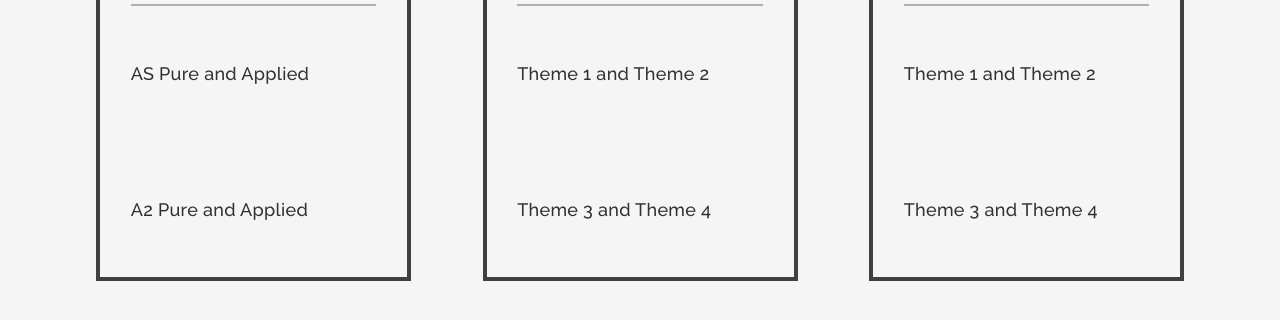
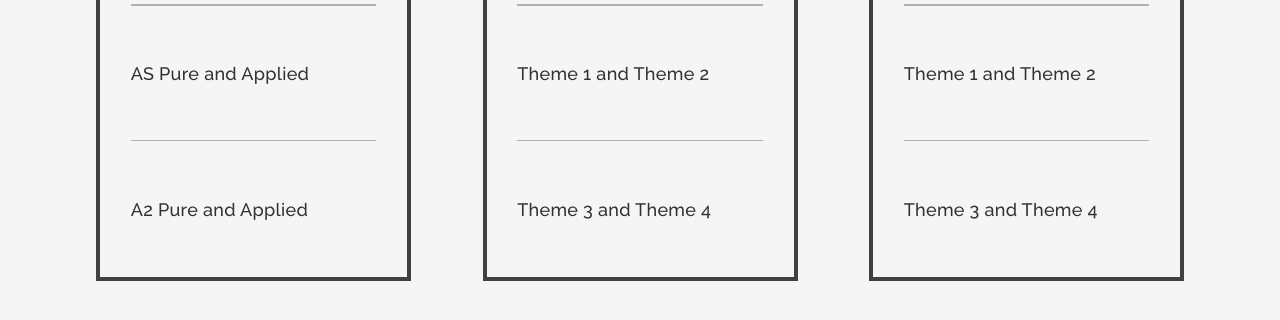
Before and after one commit to BerkayNesanir/a-level-revision-website, a plain HTML site: page pages/home/index.html in a window 1280 px wide. Shown: the part 394-714 px from the top of the page. Drawn offline with Linux system fonts and the light colour scheme.

Commit message:
added a second border in the revision cards

```diff
--- a/pages/home/style.css
+++ b/pages/home/style.css
@@ -117,7 +117,7 @@ li {
 .revision-subject-card-title {
    --mobileFontSize: 20px;
    height: 35%;
-   border-bottom: solid 2px var(--greyBorder);
+   border-bottom: solid 2.2px var(--greyBorder);
    font-family: var(--josefinSans);
    font-size: var(--mobileFontSize);
    font-weight: 600;
@@ -137,14 +137,25 @@ li {
 .revision-subject-card-link {
    --mobileFontSize: 16px;
    display: table-cell;
+   position: relative;
+   padding: 0 10%;
    vertical-align: middle;
-   padding: 0 10%;
    font-family: var(--raleway);
    font-size: var(--mobileFontSize);
    font-weight: 500;
    letter-spacing: 0.3px;
    color: var(--blackSubHeading);
    transition: background-color 0.18s;
+}
+
+.revision-subject-card-link-container:first-child > .revision-subject-card-link::after {
+   content: "";
+   display: block;
+   position: absolute;
+   bottom: 0;
+   width: 80%;
+   height: 1px;
+   background-color: var(--greyBorder);
 }
 
 .revision-subject-card-link:hover {
```
